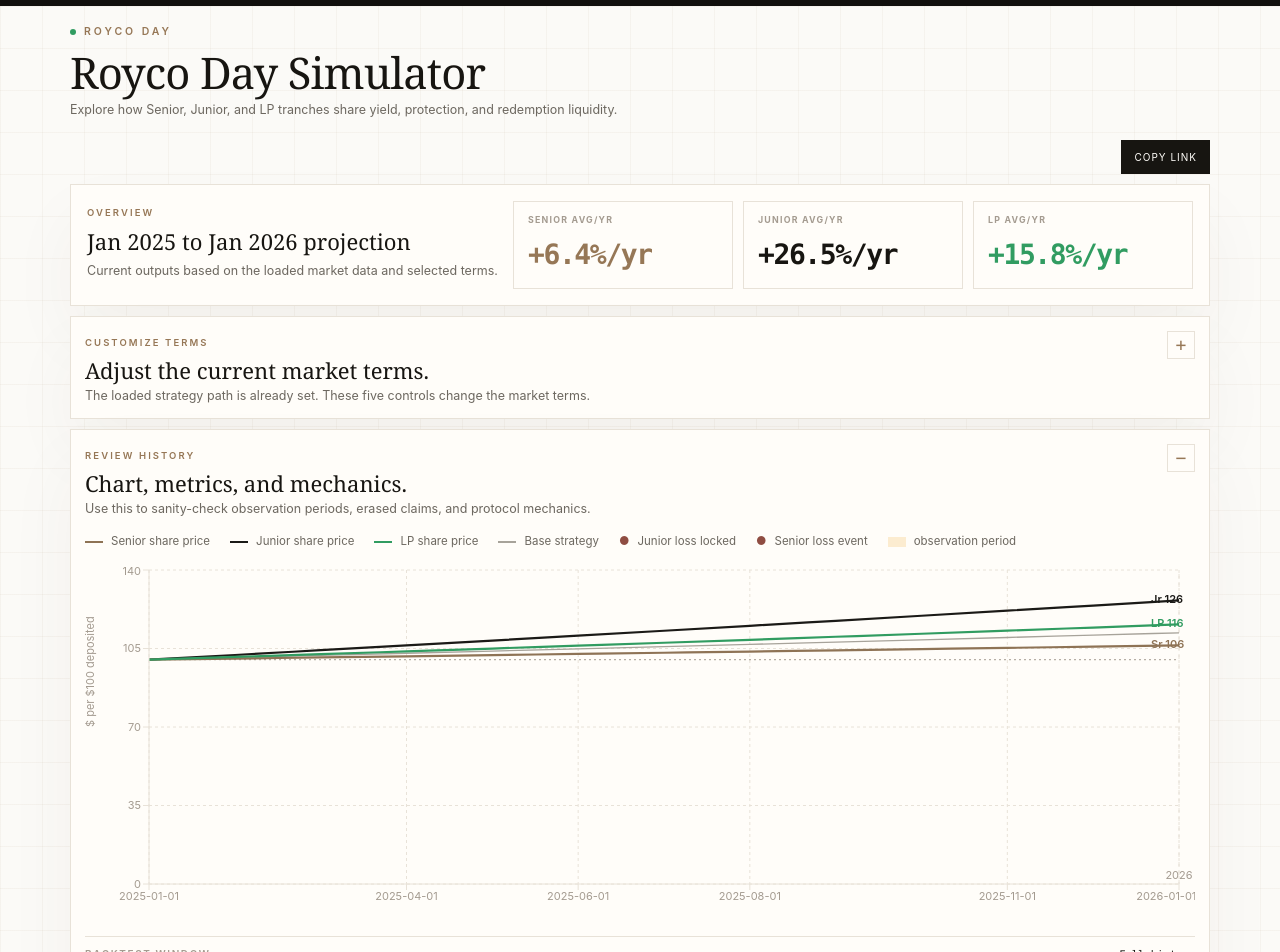
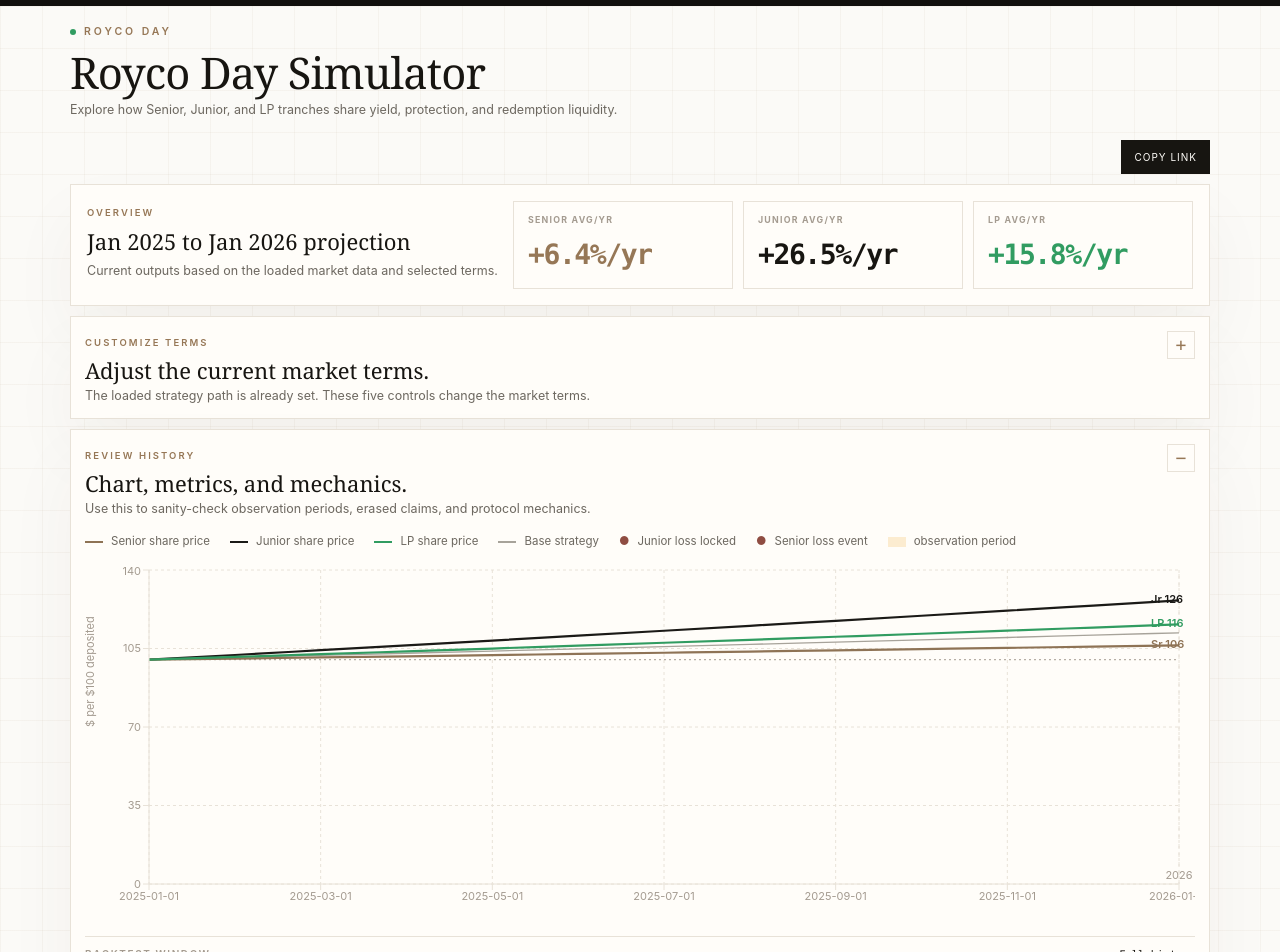
Before and after one commit to roycoprotocol/royco-simulator, a Next.js app: page /day-sim in a window 1280 px wide. Shown: the top 952 px of the page. Built offline with nearby package versions, Linux system fonts and the light colour scheme.

Commit message:
Normalize Day chart date spacing

```diff
--- a/components/day-simulator/DayMarketSimulator.tsx
+++ b/components/day-simulator/DayMarketSimulator.tsx
@@ -916,23 +916,47 @@ export default function DayMarketSimulator({ market }: { market?: DayMarket }) {
   }, [result.chart]);
   const xTicks = useMemo(() => {
     const dates = result.chart.map((point) => point.date);
-    const desiredTickCount = Math.min(8, dates.length);
-    if (desiredTickCount <= 1) return dates;
-    const candidates = Array.from({ length: desiredTickCount }, (_, index) =>
-      dates[Math.round((index * (dates.length - 1)) / (desiredTickCount - 1))],
+    if (dates.length <= 1) return dates;
+    const yearMarkIndices = yearMarks
+      .map((mark) => dates.indexOf(mark.date))
+      .filter((index) => index > 0 && index < dates.length - 1);
+    const anchorIndices = Array.from(new Set([0, ...yearMarkIndices, dates.length - 1])).sort(
+      (left, right) => left - right,
     );
-    const snapped = candidates.map((date) => {
-      const day = Date.parse(date) / 86_400_000;
-      let nearestYearMark: { date: string; distance: number } | null = null;
-      for (const mark of yearMarks) {
-        const distance = Math.abs(Date.parse(mark.date) / 86_400_000 - day);
-        if (!nearestYearMark || distance < nearestYearMark.distance) {
-          nearestYearMark = { date: mark.date, distance };
+    const desiredTickCount = Math.min(Math.max(7, anchorIndices.length), dates.length);
+
+    const segmentIntervals = Array.from(
+      { length: Math.max(anchorIndices.length - 1, 0) },
+      () => 1,
+    );
+    let remainingIntervals = desiredTickCount - 1 - segmentIntervals.length;
+    while (remainingIntervals > 0) {
+      let widestSegment = 0;
+      let widestIntervalDays = -1;
+      for (let index = 0; index < segmentIntervals.length; index += 1) {
+        const start = Date.parse(dates[anchorIndices[index]]);
+        const end = Date.parse(dates[anchorIndices[index + 1]]);
+        const intervalDays = (end - start) / 86_400_000 / segmentIntervals[index];
+        if (intervalDays > widestIntervalDays) {
+          widestSegment = index;
+          widestIntervalDays = intervalDays;
         }
       }
-      return nearestYearMark && nearestYearMark.distance <= 21 ? nearestYearMark.date : date;
-    });
-    return Array.from(new Set(snapped));
+      segmentIntervals[widestSegment] += 1;
+      remainingIntervals -= 1;
+    }
+
+    const tickIndices = [anchorIndices[0]];
+    for (let segment = 0; segment < segmentIntervals.length; segment += 1) {
+      const start = anchorIndices[segment];
+      const end = anchorIndices[segment + 1];
+      for (let step = 1; step <= segmentIntervals[segment]; step += 1) {
+        tickIndices.push(
+          Math.round(start + ((end - start) * step) / segmentIntervals[segment]),
+        );
+      }
+    }
+    return Array.from(new Set(tickIndices)).map((index) => dates[index]);
   }, [result.chart, yearMarks]);
   const yMax = useMemo(() => {
     let maximum = 0;
@@ -1518,6 +1542,7 @@ export default function DayMarketSimulator({ market }: { market?: DayMarket }) {
                   <XAxis
                     dataKey="date"
                     ticks={xTicks}
+                    interval={0}
                     tick={{ fill: C.kpiLabel, fontSize: 11 }}
                     stroke={C.border}
                     minTickGap={32}
--- a/scripts/day-simulator/verify.mjs
+++ b/scripts/day-simulator/verify.mjs
@@ -142,8 +142,10 @@ for (const chartContract of [
   'hoverObservationBand',
   'hoverNonObservationBand',
   'const xTicks = useMemo',
-  'nearestYearMark.distance <= 21',
+  'const anchorIndices = Array.from(new Set([0, ...yearMarkIndices, dates.length - 1]))',
+  'const segmentIntervals = Array.from(',
   'ticks={xTicks}',
+  'interval={0}',
   'setHoverDate(typeof state?.activeLabel',
   'fillOpacity={0.32}',
   'strokeDasharray="3 3"',
```
